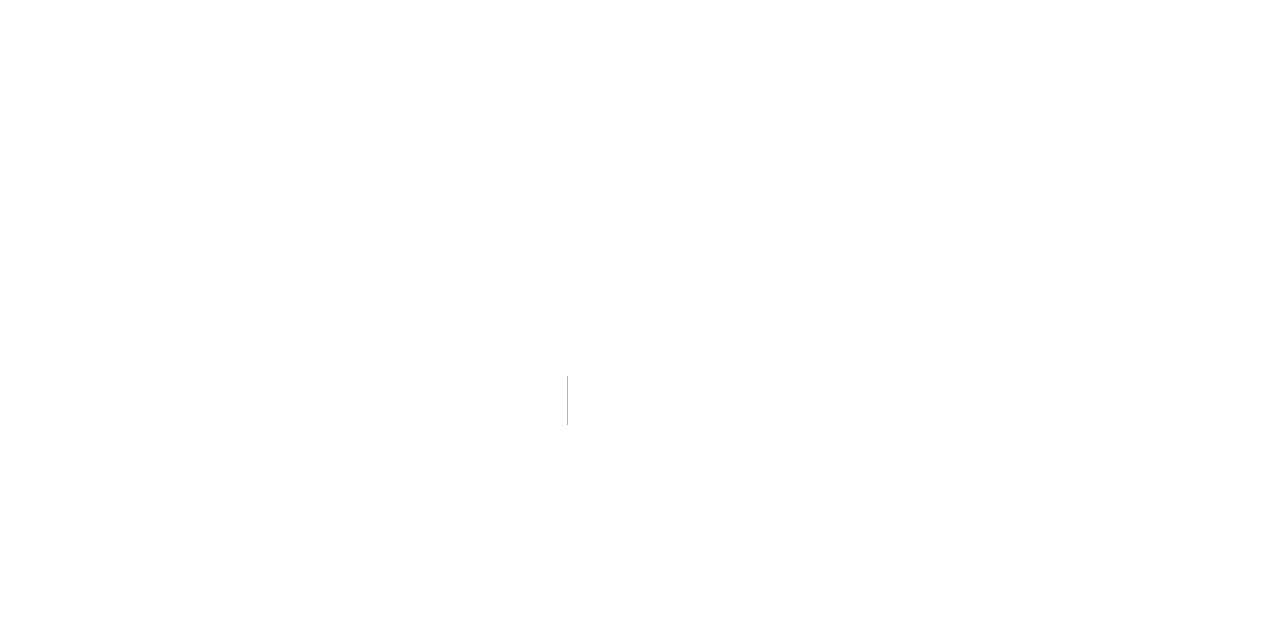
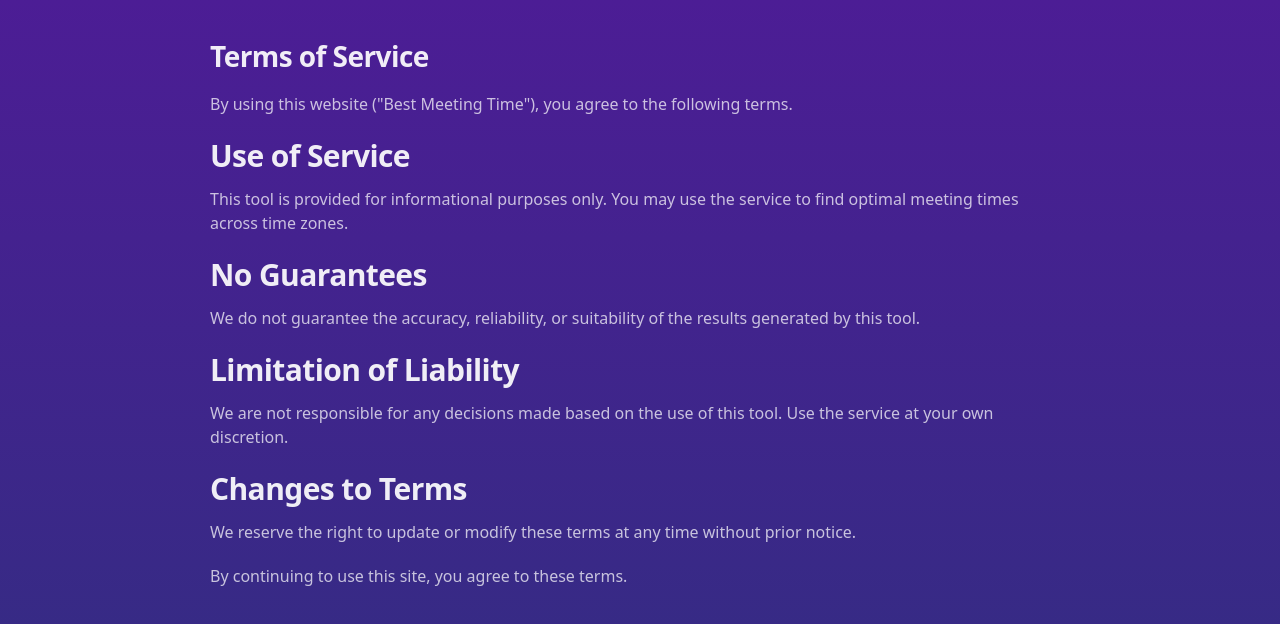
Before and after one commit to techtalk1282/Best-Meeting-Time, a Next.js app: page /terms-of-service in a window 1280 px wide. Before the commit this address had no page. Shown: the top 624 px of the page. Built offline with nearby package versions, Linux system fonts and the light colour scheme.

Commit message:
feat(legal): add terms of service page for site protection and compliance

```diff
--- /dev/null
+++ b/app/terms-of-service/page.tsx
@@ -0,0 +1,52 @@
+/**
+ * File: app/terms-of-service/page.tsx
+ * Version: v1.0
+ * Purpose:
+ * - Terms of Service page required for site protection and AdSense trust
+ */
+
+export default function TermsOfService() {
+  return (
+    <main
+      style={{
+        padding: "40px 20px",
+        maxWidth: "900px",
+        margin: "0 auto",
+        color: "white",
+        lineHeight: "1.6",
+      }}
+    >
+      <h1 style={{ fontSize: "28px", fontWeight: "bold", marginBottom: "20px" }}>
+        Terms of Service
+      </h1>
+
+      <p>
+        By using this website ("Best Meeting Time"), you agree to the following terms.
+      </p>
+
+      <h2 style={{ marginTop: "20px" }}>Use of Service</h2>
+      <p>
+        This tool is provided for informational purposes only. You may use the service to find optimal meeting times across time zones.
+      </p>
+
+      <h2 style={{ marginTop: "20px" }}>No Guarantees</h2>
+      <p>
+        We do not guarantee the accuracy, reliability, or suitability of the results generated by this tool.
+      </p>
+
+      <h2 style={{ marginTop: "20px" }}>Limitation of Liability</h2>
+      <p>
+        We are not responsible for any decisions made based on the use of this tool. Use the service at your own discretion.
+      </p>
+
+      <h2 style={{ marginTop: "20px" }}>Changes to Terms</h2>
+      <p>
+        We reserve the right to update or modify these terms at any time without prior notice.
+      </p>
+
+      <p style={{ marginTop: "20px" }}>
+        By continuing to use this site, you agree to these terms.
+      </p>
+    </main>
+  );
+}
```
